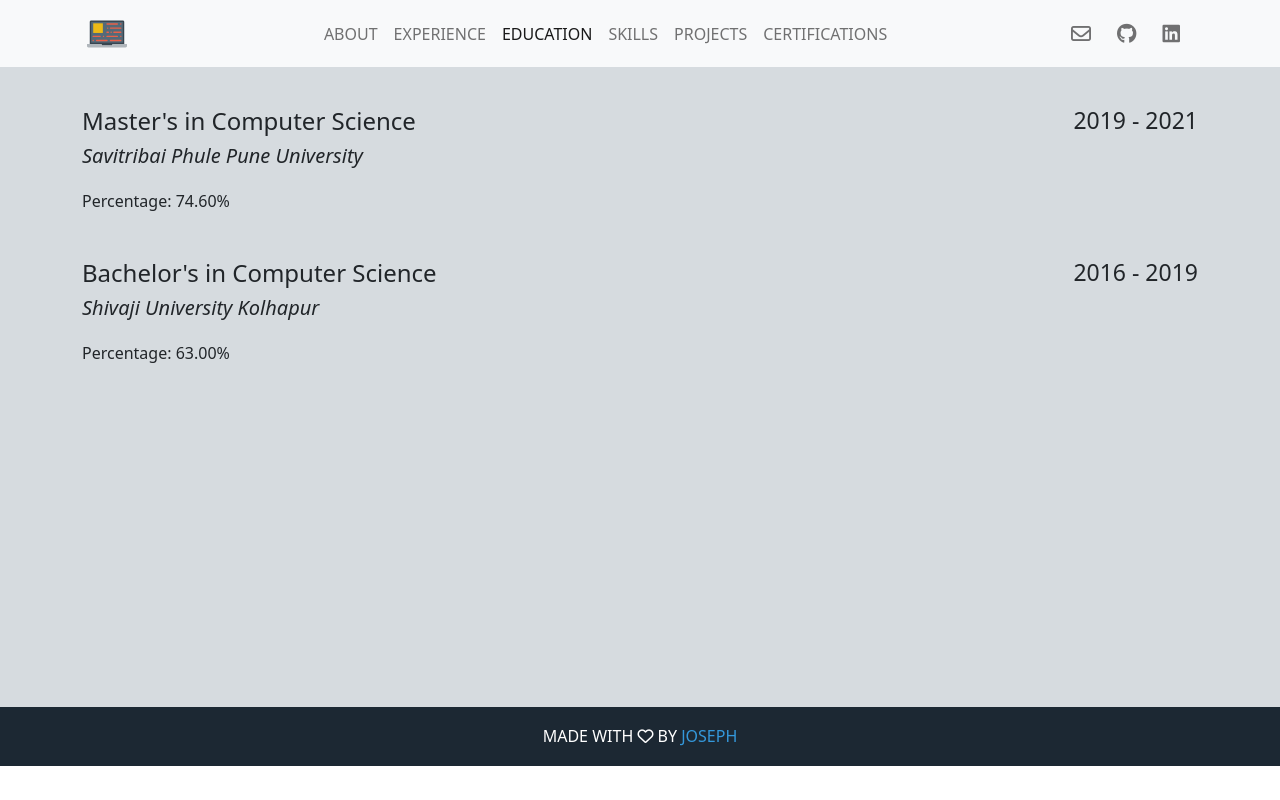
After one commit to iamjoseph1998/Portfolio, a Django app: page /education/ in a window 1280 px wide. The commit adds this page. Run offline with Django 4.2, Linux system fonts and the light colour scheme; some libraries are stand-ins or nearby versions.

Commit message:
Created education page

```diff
--- /dev/null
+++ b/app/static/css/education.css
@@ -0,0 +1,16 @@
+.main{
+    padding-top: 5vh;
+}
+
+.year{
+    text-align: end;
+    font-size: 23px;
+}
+
+.university{
+    font-style: italic;
+}
+
+.score{
+    padding-top: 2vh;
+}
--- a/app/static/css/experience.css
+++ b/app/static/css/experience.css
@@ -8,4 +8,9 @@
 
 .year{
     text-align: end;
+    font-size: clamp(16px, 5vw, 20px);
 }
+
+.title{
+    font-size: clamp(16px, 5vw, 25px);
+}
--- /dev/null
+++ b/app/templates/app/education.html
@@ -0,0 +1,43 @@
+{% extends 'base.html' %}
+{% load static %}
+
+{% block css %}
+<link rel="stylesheet" href="{% static 'css/education.css' %}">
+{% endblock %}
+
+{% block title %}Education{% endblock %}
+
+{% block content %}
+<div class="container">
+    <div class="row main">
+        <!--Master-->
+        <div class="col-6 col-xs-6">
+            <h4 class="title">Master's in Computer Science</h4>
+        </div>
+        <div class="col-6 col-xs-6">
+            <h4 class="year">2019 - 2021</h4>
+        </div>
+    </div>
+    <div class="row">
+        <h5 class="university">Savitribai Phule Pune University</h5>
+    </div>
+    <div class="row">
+        <h6 class="score">Percentage: 74.60%</h6>
+    </div>
+    <!--Bachelor-->
+    <div class="row main">
+        <div class="col-6 col-xs-6">
+            <h4 class="title">Bachelor's in Computer Science</h4>
+        </div>
+        <div class="col-6 col-xs-6">
+            <h4 class="year">2016 - 2019</h4>
+        </div>
+    </div>
+    <div class="row">
+        <h5 class="university">Shivaji University Kolhapur</h5>
+    </div>
+    <div class="row">
+        <h6 class="score">Percentage: 63.00%</h6>
+    </div>
+</div>
+{% endblock %}
--- a/app/urls.py
+++ b/app/urls.py
@@ -7,4 +7,5 @@ app_name = 'app'
 urlpatterns = [
     path('about/', views.about, name='about'),
     path('experience/', views.experience, name='experience'),
+    path('education/', views.education, name='education'),
 ]
--- a/app/views.py
+++ b/app/views.py
@@ -6,3 +6,6 @@ def about(request):
 
 def experience(request):
     return render(request, 'app/experience.html')
+
+def education(request):
+    return render(request, 'app/education.html')
--- a/static/css/base.css
+++ b/static/css/base.css
@@ -4,6 +4,7 @@ html {
 
 body {
     min-height: 100%;
+    font-size: clamp(16px, 5vw, 20px);
 }
 
 .container-fluid{
--- a/templates/navbar.html
+++ b/templates/navbar.html
@@ -21,7 +21,7 @@
                     <a class="nav-link {% if request.resolver_match.url_name == 'experience' %}active{% endif %}" href="/experience">EXPERIENCE</a>
                 </li>
                 <li class="nav-item">
-                    <a class="nav-link" href="#">EDUCATION</a>
+                    <a class="nav-link {% if request.resolver_match.url_name == 'education' %}active{% endif %}" href="/education">EDUCATION</a>
                 </li>
                 <li class="nav-item">
                     <a class="nav-link" href="#">SKILLS</a>
```
Also changed, not shown: app/templates/app/experience.html (+8 -3 lines).
